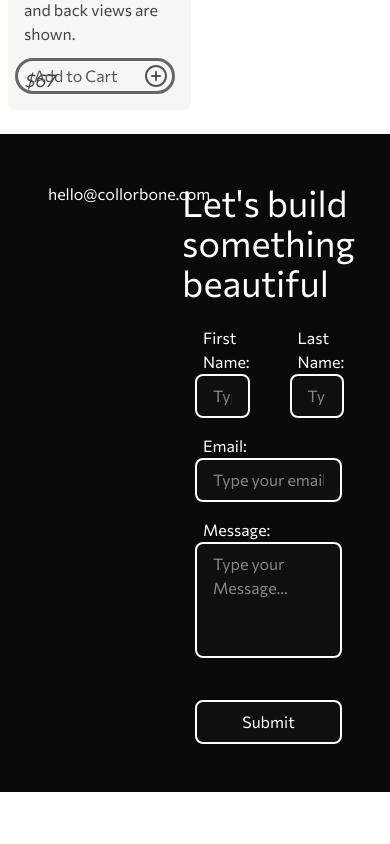
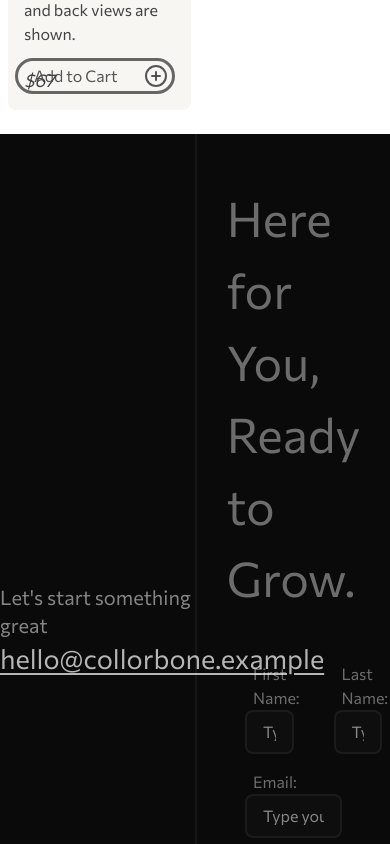
Before and after one commit to hamzazainbhatti/shop-hamzazainbhatti, a React (Vite) app: page / in a window 390 px wide. Shown: the part 5100-5944 px from the top of the page. Before the commit the page ends 5892 px from the top, so only its background shows below. Built offline with nearby package versions, Linux system fonts and the light colour scheme.

Commit message:
style(contact): refine contact section layout and form styling
- Split the section into an email panel and contact form
- Add responsive sizing for the email heading
- Refine form labels, fields, borders, and submit button
- Update the section heading and displayed contact email

```diff
--- /dev/null
+++ b/src/sections/ContactForm.css
@@ -0,0 +1,14 @@
+.contact-email {
+  --email-scale: 1.4;
+}
+
+.contact-email h1 {
+  width: min(calc(27.1rem * var(--email-scale)), 100%);
+  font-size: calc(2.25rem * var(--email-scale));
+}
+
+@media (max-width: 48rem) {
+  .contact-email {
+    --email-scale: 0.75;
+  }
+}
--- a/src/sections/ContactForm.jsx
+++ b/src/sections/ContactForm.jsx
@@ -1,30 +1,42 @@
+import "./ContactForm.css";
+
 function submitContact() {}
 
 export default function ContactForm() {
   return (
     <div
       id="contact"
-      className="dark flex flex-row p-12 bg-card text-card-foreground"
+      className="dark flex flex-row bg-card text-card-foreground"
     >
-      <div className="w-1/2"> hello@collorbone.com </div>
-      <form className="flex flex-col w-1/2 gap-4 " action={submitContact}>
-        <h1 className="text-4xl mb-2 text-card-foreground self-center">
-          Let's build something beautiful
+      <div className="contact-email flex flex-col justify-center items-center w-1/2!">
+        <p className="text-card-foreground/50 text-xl">
+          Let's start something great
+        </p>
+        <h1 className="underline underline-offset-4 cursor-pointer text-card-foreground/70 transition-[scale,colors] duration-500 hover:scale-110 hover:text-card-foreground/90">
+          hello@collorbone.example
+        </h1>
+      </div>
+      <form
+        className="flex flex-col w-1/2 gap-4 p-12 border-l-2 border-card-foreground/5"
+        action={submitContact}
+      >
+        <h1 className="text-[3rem] mb-8 text-card-foreground/40 self-center">
+          Here for You, Ready to Grow.
         </h1>
         <div className="flex flex-row gap-10">
           <label className="w-1/2">
-            <p className="pl-2 ">First Name:</p>
+            <p className="pl-2 text-card-foreground/40">First Name:</p>
             <input
-              className="outline-none border-2 rounded-lg w-full px-4 py-2 bg-card-foreground/2"
+              className="outline-none border-2 border-card-foreground/5 rounded-lg w-full px-4 py-2 bg-card-foreground/2"
               name="fname"
               type="text"
               placeholder="Type your First name..."
             />
           </label>
           <label className="w-1/2">
-            <p className="pl-2 ">Last Name:</p>
+            <p className="pl-2 text-card-foreground/40">Last Name:</p>
             <input
-              className="outline-none border-2 rounded-lg w-full px-4 py-2 bg-card-foreground/2"
+              className="outline-none border-2 border-card-foreground/5 rounded-lg w-full px-4 py-2 bg-card-foreground/2"
               name="lname"
               type="text"
               placeholder="Type your Last name..."
@@ -32,25 +44,25 @@ export default function ContactForm() {
           </label>
         </div>
         <label className="w-full">
-          <p className="pl-2 ">Email:</p>
+          <p className="pl-2 text-card-foreground/40">Email:</p>
           <input
-            className="outline-none border-2 rounded-lg w-full px-4 py-2 bg-card-foreground/2"
+            className="outline-none border-2 border-card-foreground/5 rounded-lg w-full px-4 py-2 bg-card-foreground/2"
             name="email"
             type="email"
             placeholder="Type your email..."
           />
         </label>
         <label className="w-full">
-          <p className="pl-2 ">Message:</p>
+          <p className="pl-2 text-card-foreground/40">Message:</p>
           <textarea
-            className="outline-none border-2 rounded-lg w-full px-4 py-2 bg-card-foreground/2 resize-none custom-scrollbar"
+            className="outline-none border-2 border-card-foreground/5 rounded-lg w-full px-4 py-2 bg-card-foreground/2 resize-none custom-scrollbar"
             name="message"
             rows={4}
             placeholder="Type your Message..."
           />
         </label>
         <button
-          className="mt-5 bg-card-foreground/2 text-card-foreground border-2 border-card-foreground py-2 px-4 rounded-lg hover:bg-foreground hover:text-card transition-colors duration-300"
+          className="mt-5 bg-card-foreground/2 text-card-foreground border-2 border-card-foreground/5 py-2 px-4 rounded-lg hover:bg-foreground hover:text-card transition-colors duration-300"
           type="submit"
         >
           Submit
```
